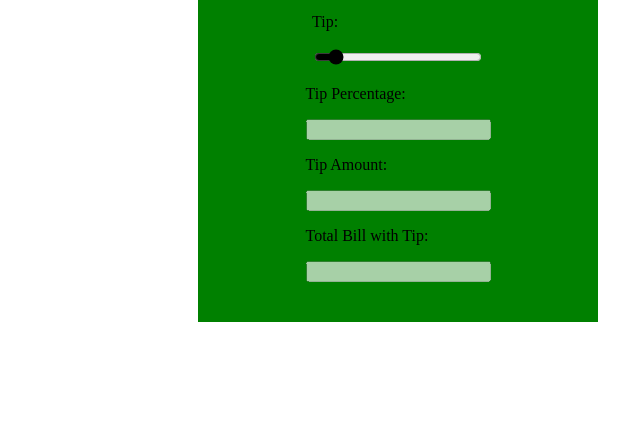
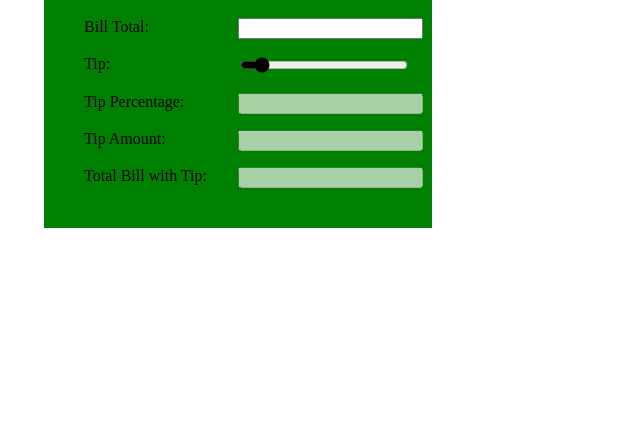
Before and after one commit to StutiMukherjee/ITMD541lab3, a plain HTML site: page index.html in a window 1280 px wide. Shown: the part 379-800 px from the top of the page, without its empty margins (402-1042 px from the left). Drawn offline with Linux system fonts and the light colour scheme.

Commit message:
Update style.css

```diff
--- a/style.css
+++ b/style.css
@@ -1,58 +1,64 @@
     body, html {
+
         width: 100%;
         height: 100%;
         margin: 0;
         padding: 0;
-    display: flex;
-    justify-content: center;
-    align-items: center;
+        display:table;
+    }
+    body {
+        display:table-cell;
+        vertical-align:middle;
+    }
+    form {
+        display:table;/* shrinks to fit conntent */
+        margin:auto;
+		padding:40px;
+		background:green;
+
+    }
+	#Container{
+		margin-left:25%;
+		width:50%;
+
 	}
 
-form {
-    display: flex;
-    flex-direction: column;
-    align-items: center;
-    margin: auto;
-    padding: 40px;
-    background: green;
+#title{
+	text-align: center ;
+  padding: 10px;
+
+
+}
+.col-25 {
+  float: left;
   width: 50%;
-}
-
-#Container {
-    margin-left: 25%;
-    width: 50%;
-}
-
-#title {
-    text-align: center;
-    padding: 10px;
-}
-
-.col-25, .col-75 {
-    width: 100%;
   margin-top: 16px;
 }
 
+/* Floating column for inputs: 75% width */
 .col-75 {
+  float: left;
+
   width: 40%;
+  margin-top: 16px;
 }
 
-.row::after {
+/* Clear floats after the columns */
+.row:after {
   content: "";
   display: table;
   clear: both;
 }
-
-#tip {
+#tip{
 	accent-color: #000000;
   width: 168px;
+
 }
-
 /* Responsive layout - when the screen is less than 600px wide, make the two columns stack on top of each other instead of next to each other */
 @media screen and (max-width: 600px) {
   .col-25, .col-75, #title {
     width: 100%;
     margin-top: 0;
-        margin-left: 0;
+	margin-left:0%;
   }
 }
```
Lines whose indentation alone changed are shown as unchanged.
